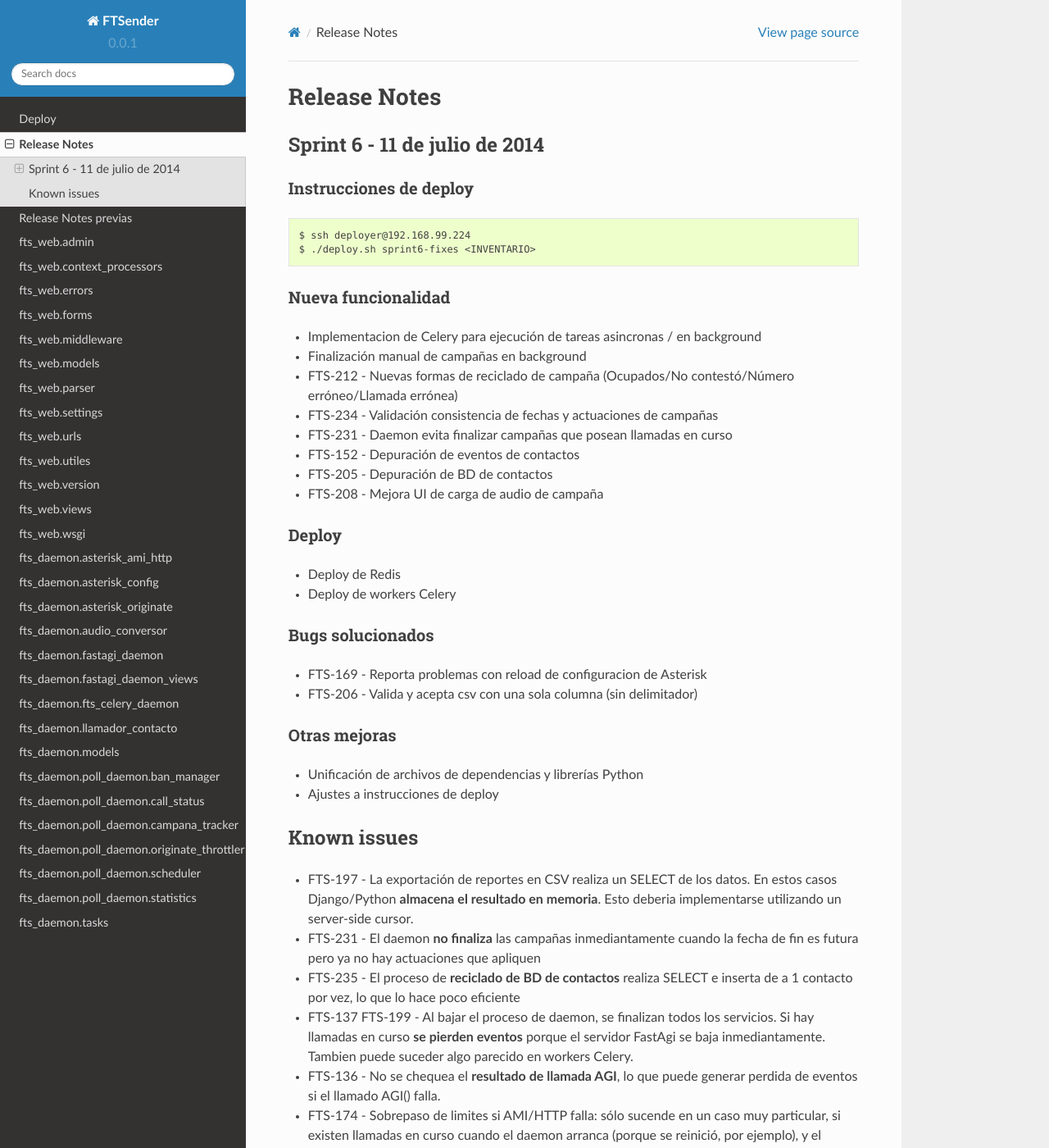
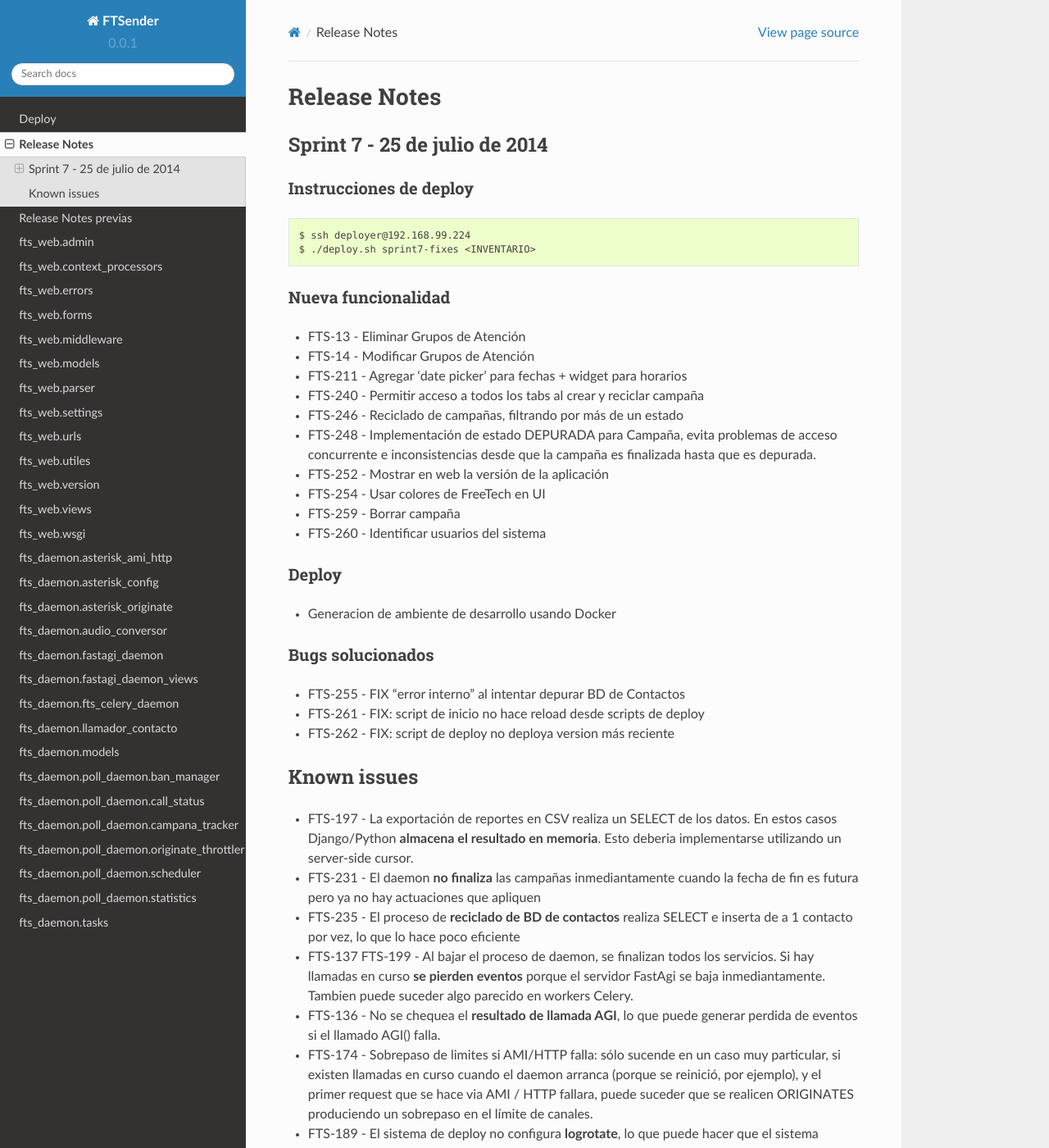
Before and after one commit to aybaker/omnicontact, a Sphinx documentation site: the page built from docs/release_notes.rst, in a window 1280 px wide and 1400 px high. Shown: the whole window at 82% size. Built offline with Sphinx 7.4.7 and the Read the Docs theme 2.0.0, drawn with Linux system fonts in a browser that asks for light colours; some of the changed text lies outside the part shown.

Commit message:
Update release notes

```diff
--- a/docs/release_notes.rst
+++ b/docs/release_notes.rst
@@ -1,7 +1,7 @@
 Release Notes
 =============
 
-Sprint 6 - 11 de julio de 2014
+Sprint 7 - 25 de julio de 2014
 ------------------------------
 
 
@@ -12,42 +12,37 @@ Instrucciones de deploy
 .. code::
 
     $ ssh deployer@192.168.99.224
-    $ ./deploy.sh sprint6-fixes <INVENTARIO>
+    $ ./deploy.sh sprint7-fixes <INVENTARIO>
 
 
 
 Nueva funcionalidad
 ...................
 
-* Implementacion de Celery para ejecución de tareas asincronas / en background
-* Finalización manual de campañas en background
-* FTS-212 - Nuevas formas de reciclado de campaña (Ocupados/No contestó/Número erróneo/Llamada errónea)
-* FTS-234 - Validación consistencia de fechas y actuaciones de campañas
-* FTS-231 - Daemon evita finalizar campañas que posean llamadas en curso
-* FTS-152 - Depuración de eventos de contactos
-* FTS-205 - Depuración de BD de contactos
-* FTS-208 - Mejora UI de carga de audio de campaña
-
+* FTS-13 - Eliminar Grupos de Atención
+* FTS-14 - Modificar Grupos de Atención
+* FTS-211 - Agregar 'date picker' para fechas + widget para horarios
+* FTS-240 - Permitir acceso a todos los tabs al crear y reciclar campaña
+* FTS-246 - Reciclado de campañas, filtrando por más de un estado
+* FTS-248 - Implementación de estado DEPURADA para Campaña, evita
+  problemas de acceso concurrente e inconsistencias desde que la campaña
+  es finalizada hasta que es depurada.
+* FTS-252 - Mostrar en web la versión de la aplicación
+* FTS-254 - Usar colores de FreeTech en UI
+* FTS-259 - Borrar campaña
+* FTS-260 - Identificar usuarios del sistema
 
 Deploy
 ......
 
-* Deploy de Redis
-* Deploy de workers Celery
-
+* Generacion de ambiente de desarrollo usando Docker
 
 Bugs solucionados
 .................
 
-* FTS-169 - Reporta problemas con reload de configuracion de Asterisk
-* FTS-206 - Valida y acepta csv con una sola columna (sin delimitador)
-
-
-Otras mejoras
-.............
-
-* Unificación de archivos de dependencias y librerías Python
-* Ajustes a instrucciones de deploy
+* FTS-255 - FIX "error interno" al intentar depurar BD de Contactos
+* FTS-261 - FIX: script de inicio no hace reload desde scripts de deploy
+* FTS-262 - FIX: script de deploy no deploya version más reciente
 
 
 Known issues
@@ -85,9 +80,6 @@ Known issues
   en casos puntuales como ante **cambios de zona horaria**, o ante el ajuste de la hora
   por parte del daemon **ntp**.
 * FTS-245 - Campañas y bases de datos que quedan "en definicion" nunca son borradas
-* FTS-248 - (1) Luego de finalizar manualmente una campaña, el sistema permite ser
-  modificandola (ej: des-pausarla), lo que podría causar problemas en el sistema.
-  Actualmente, el usuario debe recordar NO des-pausar las campañas finalizadas
-  manualmente. (2) Cuando ya no hay llamadas en curso, la campaña continua
-  mostrandose en la pantalla de supervisión (no es un problema grave, pero las campañas
-  que están siendo finalizadas no deberian aparecer en la pantalla de supervision).
+* FTS-264 - Usuario de BD requiere rol de superusuario
+* FTS-265 - Realizar configuracion fina de Celery
+* FTS-266 - Celery: evitar re-programar tareas en curso o encoladas
```
Also changed, not shown: docs/release_notes_old.rst (+37 -0 lines).
